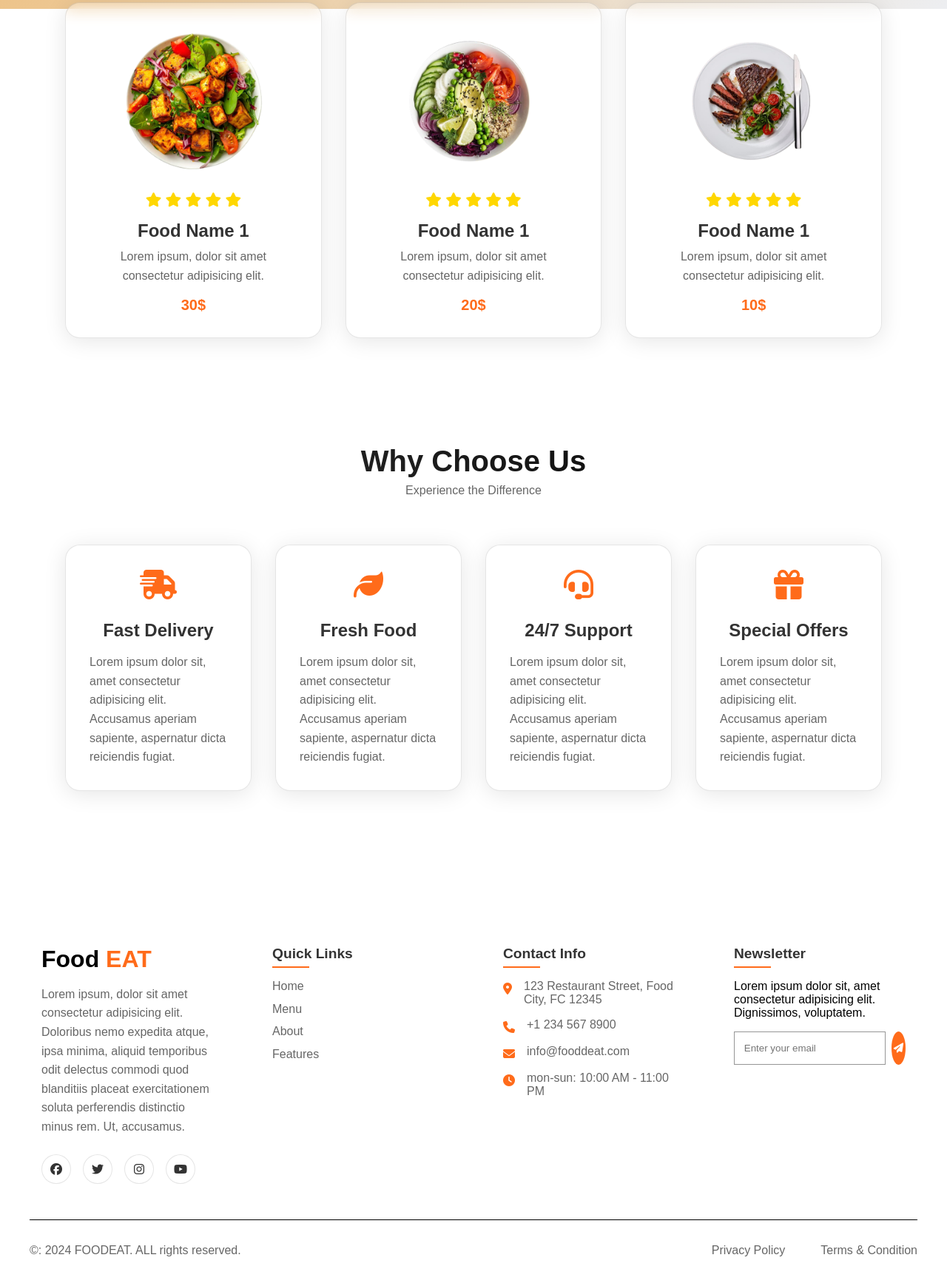
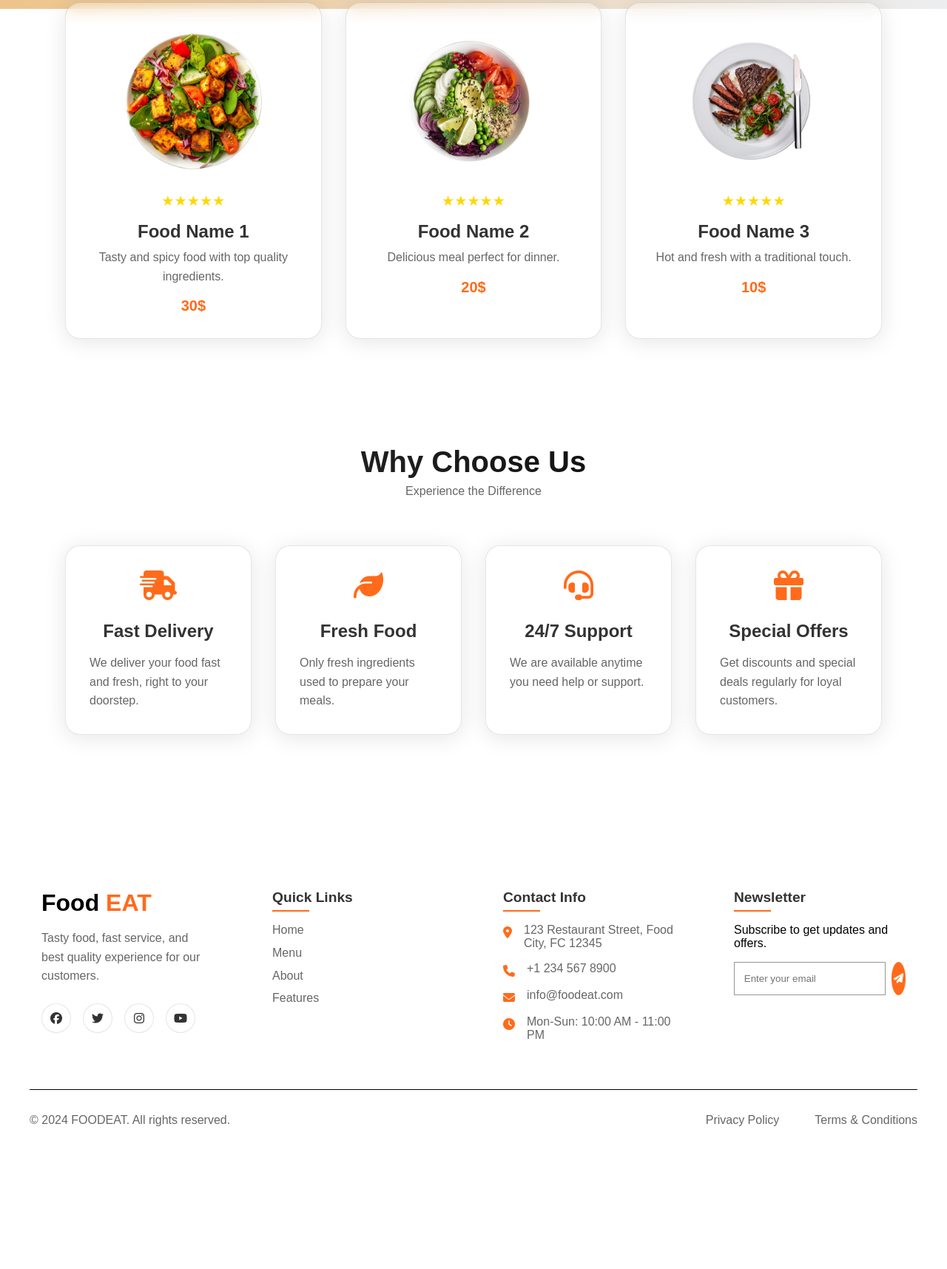
Before and after one commit to anmolkaur92/RESTAURANT, a plain HTML site: page index.html in a window 1280 px wide. Shown: the part 788-2503 px from the top of the page at 74% size. After the commit the page ends 2327 px from the top, so only its background shows below. Drawn offline with Linux system fonts and the light colour scheme.

Commit message:
changes added

```diff
--- a/index.html
+++ b/index.html
@@ -1,219 +1,161 @@
 <!DOCTYPE html>
 <html lang="en">
+<head>
+    <meta charset="UTF-8"> <!-- This tells the browser which characters to support -->
+    <meta name="viewport" content="width=device-width, initial-scale=1.0"> <!-- Mobile responsive layout -->
+    <title>FoodEat Restaurant</title> <!-- Title shown in the browser tab -->
 
-<head>
-    <meta charset="UTF-8">
-    <meta name="viewport" content="width=device-width, initial-scale=1.0">
-    <title>FoodEat Restaurant</title>
+    <!-- Link to external CSS file -->
     <link rel="stylesheet" href="style.css">
+
+    <!-- Link to Font Awesome for icons -->
     <link rel="stylesheet" href="https://cdnjs.cloudflare.com/ajax/libs/font-awesome/6.6.0/css/all.min.css" />
 </head>
 
 <body>
 
+    <!-- Navbar / Top Menu -->
     <nav class="navbar">
+        <!-- Logo -->
         <div class="logo">FOOD<span>EAT</span></div>
 
+        <!-- Navigation Links -->
         <div class="nav-links">
             <a href="#home">Home</a>
             <a href="#menu">Menu</a>
             <a href="#about">About</a>
             <a href="#features">Features</a>
-
         </div>
 
+        <!-- Hamburger Icon for Mobile -->
         <div class="hamburger">
             <i class="fa-solid fa-bars"></i>
         </div>
     </nav>
 
-    <!-- navbar-end........................................... -->
-
+    <!-- Hero Section (Top Banner) -->
     <section class="hero" id="home">
-
+        <!-- Text on Left -->
         <div class="hero-contant">
             <h1>Delicious Food Is Waiting For You</h1>
+            <p>Lorem ipsum dolor sit amet consectetur adipisicing elit. Magni saepe, aliquam vero explicabo ea.</p>
 
-            <p>Lorem ipsum dolor sit amet consectetur adipisicing elit.
-                Magni saepe, aliquam vero explicabo ea, impedit
-                possimus fugiat quod velit reprehenderit veniam maxime
-                mollitia placeat et, fuga debitis itaque at!
-                Facilis.
-            </p>
-
+            <!-- Buttons -->
             <div class="hero-buttons">
                 <a href="#menu" class="btn btn-primary">Food Menu</a>
                 <a href="#book" class="btn btn-secondary">Book Table</a>
             </div>
         </div>
 
+        <!-- Rotating Image on Right -->
         <div class="hero-image">
             <img src="assets/1.png" alt="food plate" class="rotating">
         </div>
     </section>
 
-
-    <!-- hero-end........................................... -->
-
-
+    <!-- Menu Section -->
     <section class="top-list" id="menu">
-
         <h2>Top List</h2>
         <p class="our">Our top list</p>
 
         <div class="food-card">
-
+            <!-- Food Item 1 -->
             <div class="food">
                 <div class="food-image">
                     <img src="assets/3.png" alt="food-1">
                 </div>
-
-                <div class="stars">
-                    <i class="fas fa-star"></i>
-                    <i class="fas fa-star"></i>
-                    <i class="fas fa-star"></i>
-                    <i class="fas fa-star"></i>
-                    <i class="fas fa-star"></i>
-                </div>
-
+                <div class="stars">★★★★★</div>
                 <h3 class="food-name">Food Name 1</h3>
-                <p class="food-description">Lorem ipsum, dolor sit amet consectetur adipisicing elit.</p>
+                <p class="food-description">Tasty and spicy food with top quality ingredients.</p>
                 <p class="food-price">30$</p>
             </div>
 
+            <!-- Food Item 2 -->
             <div class="food">
                 <div class="food-image">
-                    <img src="assets/4.png" alt="food-1">
+                    <img src="assets/4.png" alt="food-2">
                 </div>
-
-                <div class="stars">
-                    <i class="fas fa-star"></i>
-                    <i class="fas fa-star"></i>
-                    <i class="fas fa-star"></i>
-                    <i class="fas fa-star"></i>
-                    <i class="fas fa-star"></i>
-                </div>
-
-                <h3 class="food-name">Food Name 1</h3>
-                <p class="food-description">Lorem ipsum, dolor sit amet consectetur adipisicing elit.</p>
+                <div class="stars">★★★★★</div>
+                <h3 class="food-name">Food Name 2</h3>
+                <p class="food-description">Delicious meal perfect for dinner.</p>
                 <p class="food-price">20$</p>
             </div>
 
+            <!-- Food Item 3 -->
             <div class="food">
                 <div class="food-image">
-                    <img src="assets/5.png" alt="food-1">
+                    <img src="assets/5.png" alt="food-3">
                 </div>
-
-                <div class="stars">
-                    <i class="fas fa-star"></i>
-                    <i class="fas fa-star"></i>
-                    <i class="fas fa-star"></i>
-                    <i class="fas fa-star"></i>
-                    <i class="fas fa-star"></i>
-                </div>
-
-                <h3 class="food-name">Food Name 1</h3>
-                <p class="food-description">Lorem ipsum, dolor sit amet consectetur adipisicing elit.</p>
+                <div class="stars">★★★★★</div>
+                <h3 class="food-name">Food Name 3</h3>
+                <p class="food-description">Hot and fresh with a traditional touch.</p>
                 <p class="food-price">10$</p>
             </div>
-
         </div>
     </section>
 
-    <!-- food-card-end........................................... -->
-
+    <!-- Features Section -->
     <section class="features" id="features">
-
         <h2>Why Choose Us</h2>
         <p class="Our">Experience the Difference</p>
 
         <div class="feature-grid">
-
+            <!-- Feature 1 -->
             <div class="feature-card">
                 <div class="feauture-icons">
                     <i class="fas fa-truck-fast"></i>
                 </div>
                 <h3>Fast Delivery</h3>
-                <p>Lorem ipsum dolor sit, amet consectetur adipisicing elit.
-                    Accusamus aperiam sapiente, aspernatur
-                    dicta reiciendis fugiat.
-                </p>
+                <p>We deliver your food fast and fresh, right to your doorstep.</p>
             </div>
 
+            <!-- Feature 2 -->
             <div class="feature-card">
                 <div class="feauture-icons">
                     <i class="fas fa-leaf"></i>
                 </div>
                 <h3>Fresh Food</h3>
-                <p>Lorem ipsum dolor sit, amet consectetur adipisicing elit.
-                    Accusamus aperiam sapiente, aspernatur
-                    dicta reiciendis fugiat.
-                </p>
+                <p>Only fresh ingredients used to prepare your meals.</p>
             </div>
 
+            <!-- Feature 3 -->
             <div class="feature-card">
                 <div class="feauture-icons">
                     <i class="fas fa-headset"></i>
                 </div>
                 <h3>24/7 Support</h3>
-                <p>Lorem ipsum dolor sit, amet consectetur adipisicing elit.
-                    Accusamus aperiam sapiente, aspernatur
-                    dicta reiciendis fugiat.
-                </p>
+                <p>We are available anytime you need help or support.</p>
             </div>
 
+            <!-- Feature 4 -->
             <div class="feature-card">
                 <div class="feauture-icons">
                     <i class="fas fa-gift"></i>
                 </div>
                 <h3>Special Offers</h3>
-                <p>Lorem ipsum dolor sit, amet consectetur adipisicing elit.
-                    Accusamus aperiam sapiente, aspernatur
-                    dicta reiciendis fugiat.
-                </p>
+                <p>Get discounts and special deals regularly for loyal customers.</p>
             </div>
         </div>
     </section>
 
-    <!-- feature-card-end........................................... -->
+    <!-- Footer Section -->
+    <footer class="footer">
+        <div class="footer-content">
+            <!-- About Section -->
+            <div class="footer-section">
+                <div class="footer-logo">Food <span>EAT</span></div>
+                <p class="footer-description">Tasty food, fast service, and best quality experience for our customers.</p>
 
-    <footer class="footer">
-
-        <div class="footer-content">
-            <div class="footer-section">
-
-                <div class="footer-logo">
-                    Food <span>EAT</span>
-                </div>
-
-                <p class="footer-description">
-                    Lorem ipsum, dolor sit amet consectetur adipisicing elit.
-                    Doloribus nemo expedita atque, ipsa
-                    minima, aliquid temporibus odit delectus commodi
-                    quod blanditiis placeat exercitationem soluta
-                    perferendis distinctio minus rem. Ut, accusamus.
-                </p>
-
+                <!-- Social Links -->
                 <div class="social-links">
-                    <a href="#" class="social">
-                        <i class="fab fa-facebook"></i>
-                    </a>
-
-                    <a href="#" class="social">
-                        <i class="fab fa-twitter"></i>
-                    </a>
-                    <a href="#" class="social">
-                        <i class="fab fa-instagram"></i>
-                    </a>
-                    <a href="#" class="social">
-                        <i class="fab fa-youtube"></i>
-                    </a>
-
+                    <a href="#" class="social"><i class="fab fa-facebook"></i></a>
+                    <a href="#" class="social"><i class="fab fa-twitter"></i></a>
+                    <a href="#" class="social"><i class="fab fa-instagram"></i></a>
+                    <a href="#" class="social"><i class="fab fa-youtube"></i></a>
                 </div>
             </div>
 
-            <!-- footer-section-2............................ -->
-
+            <!-- Quick Links -->
             <div class="footer-section">
                 <h3>Quick Links</h3>
                 <ul class="footer-links">
@@ -224,66 +166,39 @@
                 </ul>
             </div>
 
-            <!-- footer-section-3............................ -->
-
+            <!-- Contact Info -->
             <div class="footer-section">
                 <h3>Contact Info</h3>
-
                 <ul class="contant-info">
-
-                    <li>
-                        <i class="fas fa-map-marker-alt"></i>
-                        <span>123 Restaurant Street, Food City, FC 12345</span>
-                    </li>
-
-                    <li>
-                        <i class="fas fa-phone"></i>
-                        <span>+1 234 567 8900</span>
-                    </li>
-
-                    <li>
-                        <i class="fas fa-envelope"></i>
-                        <span>info@fooddeat.com</span>
-                    </li>
-
-                    <li>
-                        <i class="fas fa-clock"></i>
-                        <span>mon-sun: 10:00 AM - 11:00 PM</span>
-                    </li>
+                    <li><i class="fas fa-map-marker-alt"></i> <span>123 Restaurant Street, Food City, FC 12345</span></li>
+                    <li><i class="fas fa-phone"></i> <span>+1 234 567 8900</span></li>
+                    <li><i class="fas fa-envelope"></i> <span>info@foodeat.com</span></li>
+                    <li><i class="fas fa-clock"></i> <span>Mon-Sun: 10:00 AM - 11:00 PM</span></li>
                 </ul>
             </div>
 
-            <!-- footer-section-4............................ -->
-
+            <!-- Newsletter -->
             <div class="footer-section">
                 <h3>Newsletter</h3>
-                <p>Lorem ipsum dolor sit, amet consectetur
-                    adipisicing elit. Dignissimos,
-                    voluptatem.
-                </p>
-                <form class="Newsletter" >
+                <p>Subscribe to get updates and offers.</p>
+                <form class="Newsletter">
                     <input type="email" placeholder="Enter your email" required>
-                    <button type="submit">
-                        <i class="fas fa-paper-plane"></i>
-                    </button>
+                    <button type="submit"><i class="fas fa-paper-plane"></i></button>
                 </form>
             </div>
         </div>
 
-        <!-- footer-sections-and-content-end.............................. -->
-
+        <!-- Bottom Footer -->
         <div class="footer-bottom">
-            <p>&copy: 2024 FOODEAT. ALL rights reserved.</p>
+            <p>&copy; 2024 FOODEAT. All rights reserved.</p>
             <div class="footer-bottom-links">
                 <a href="#">Privacy Policy</a>
-                <a href="#">Terms & Condition</a>
+                <a href="#">Terms & Conditions</a>
             </div>
         </div>
-
     </footer>
 
-
+    <!-- JavaScript file for menu toggle -->
     <script src="scrip.js"></script>
 </body>
-
 </html>
```
Also changed, not shown: 1 other file.
